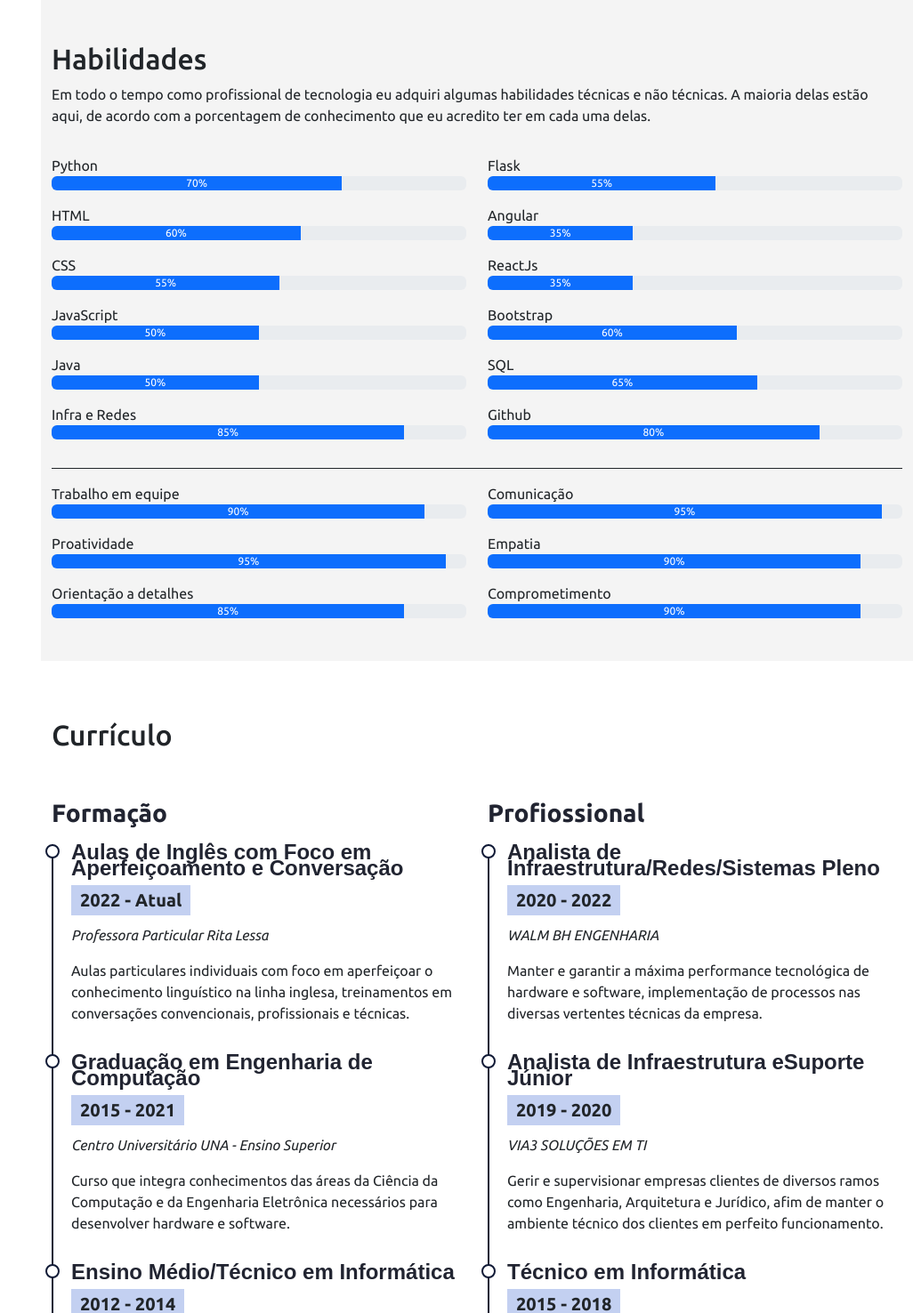
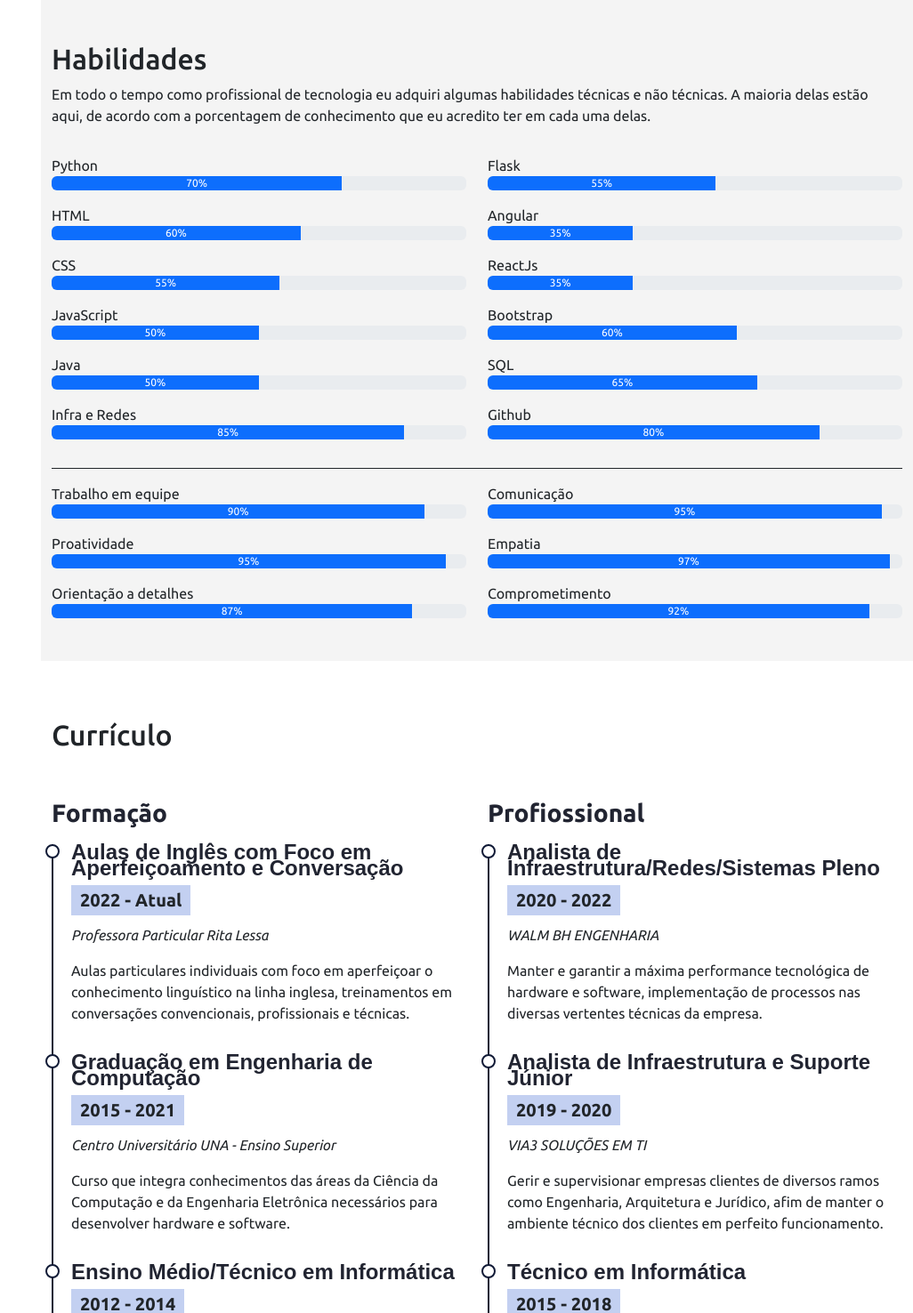
Before and after one commit to lucasruas13/Curriculo, a Flask app: page / in a window 1280 px wide. Shown: the part 1462-2938 px from the top of the page at 89% size, without its empty margins (254-1280 px from the left). Run offline with Flask 3, Linux system fonts and the light colour scheme; some libraries are stand-ins or nearby versions.

Commit message:
Correção de erros de digitação

```diff
--- a/templates/index.html
+++ b/templates/index.html
@@ -241,7 +241,7 @@
                         <p class="mt-3 mb-0">Orientação a detalhes</p>
                         <div class="progress" role="progressbar" aria-label="Example with label" aria-valuenow="85"
                             aria-valuemin="0" aria-valuemax="100" data-anime="left">
-                            <div class="progress-bar" style="width: 85%">85%</div>
+                            <div class="progress-bar" style="width: 87%">87%</div>
                         </div>
                     </div>
                     <div class="col-md-6">
@@ -253,12 +253,12 @@
                         <p class="mt-3 mb-0">Empatia</p>
                         <div class="progress" role="progressbar" aria-label="Example with label" aria-valuenow="90"
                             aria-valuemin="0" aria-valuemax="100" data-anime="left">
-                            <div class="progress-bar" style="width: 90%">90%</div>
+                            <div class="progress-bar" style="width: 97%">97%</div>
                         </div>
                         <p class="mt-3 mb-0">Comprometimento</p>
                         <div class="progress" role="progressbar" aria-label="Example with label" aria-valuenow="90"
                             aria-valuemin="0" aria-valuemax="100" data-anime="left">
-                            <div class="progress-bar" style="width: 90%">90%</div>
+                            <div class="progress-bar" style="width: 92%">92%</div>
                         </div>
                     </div>
                 </div>
@@ -312,7 +312,7 @@
                         </div>
 
                         <div class="cv-item" data-anime="up">
-                            <h4>Analista de Infraestrutura eSuporte Júnior</h4>
+                            <h4>Analista de Infraestrutura e Suporte Júnior</h4>
                             <h5>2019 - 2020</h5>
                             <p><em>VIA3 SOLUÇÕES EM TI</em></p>
                             <p>Gerir e supervisionar empresas clientes de diversos ramos como Engenharia, Arquitetura e
@@ -374,13 +374,13 @@
                 <div class="row">
                     <div class="col-md-5">
                         <div class="card p-5 shadow border-0" data-anime="up">
+                            <div class="email">
+                                <h4><i class="bi bi-envelope"></i> E-mail:</h4>
+                                <p>lucas_ruas@hotmail.com</p>
+                            </div>
                             <div class="endereco">
                                 <h4><i class="bi bi-geo-alt"></i> Localização:</h4>
                                 <p>Belo Horizonte, MG</p>
-                            </div>
-                            <div class="email">
-                                <h4><i class="bi bi-envelope"></i> E-mail:</h4>
-                                <p>lucas_ruas@hotmail.com</p>
                             </div>
                             <!-- Mapinha Google Maps -->
                             <iframe
```
